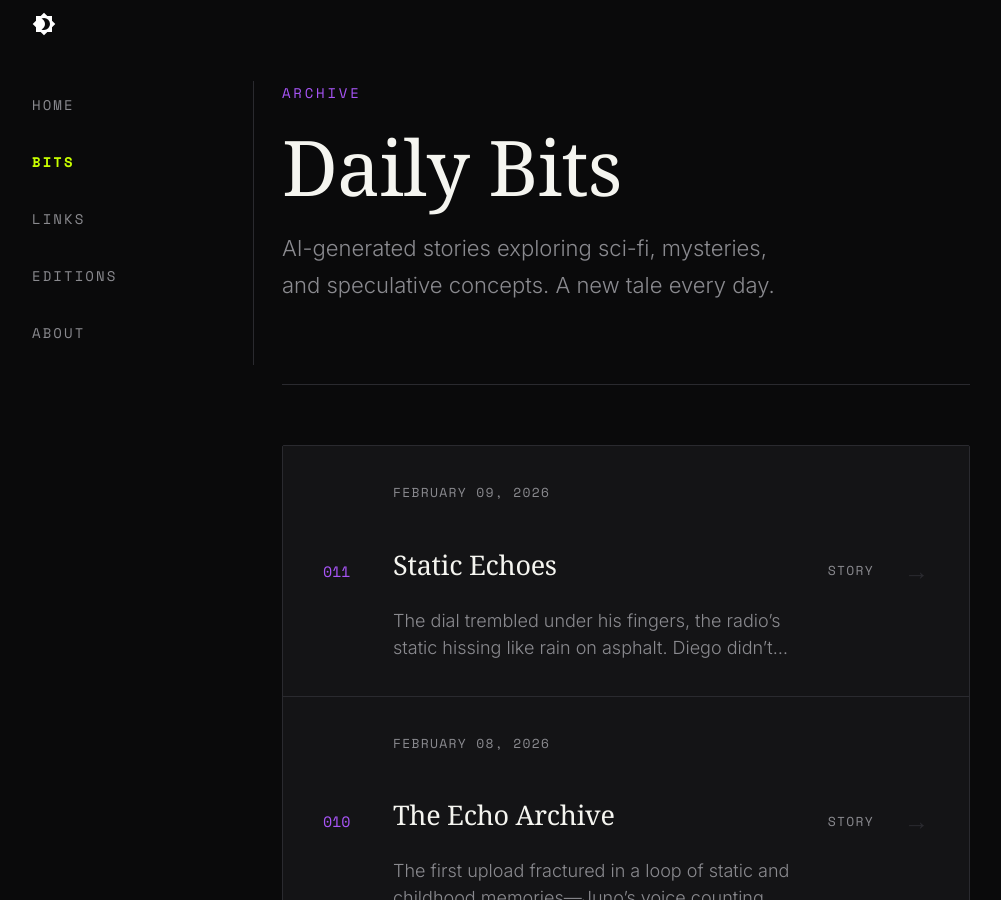
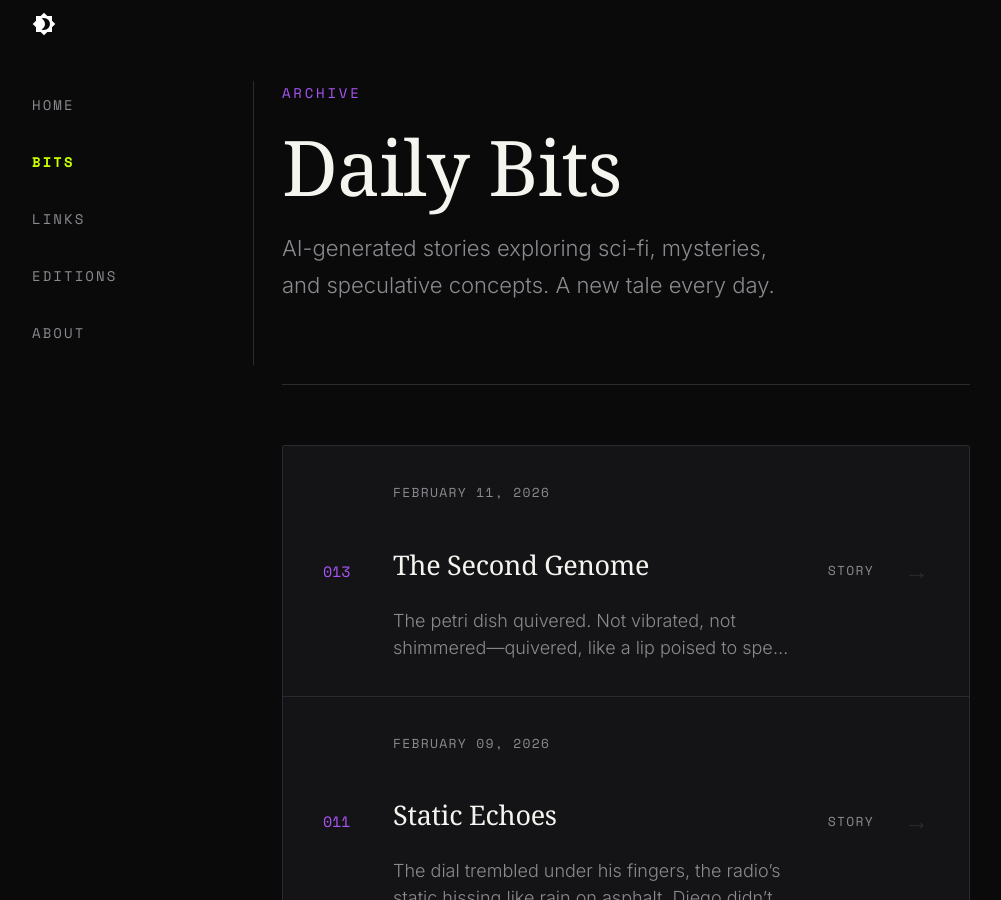
Before and after one commit to obscurebit/b1ts, an MkDocs documentation site: the page built from docs/bits/index.md, in a window 1280 px wide and 900 px high. Shown: the whole window, without its empty margins (14-1015 px from the left). Built offline with MkDocs 1.6.1 and Material for MkDocs 9.7.7, drawn with Linux system fonts in a browser that asks for light colours; some web fonts are replaced; comment, search, counter and statistics services are not loaded.

Commit message:
🤖 Daily content update - 2026-02-11

```diff
--- a/docs/bits/index.md
+++ b/docs/bits/index.md
@@ -10,6 +10,16 @@ description: AI-generated sci-fi stories, mysteries, and speculative tales
 </div>
 
 <div class="archive-list">
+  <a href="posts/2026-02-11-the-second-genome/" class="archive-item">
+    <div class="archive-item__number">013</div>
+    <div class="archive-item__content">
+      <span class="archive-item__date">February 11, 2026</span>
+      <h3 class="archive-item__title">The Second Genome</h3>
+      <p class="archive-item__excerpt">The petri dish quivered. Not vibrated, not shimmered—quivered, like a lip poised to speak. Dr. Ewa Okoro leaned closer, her breath fogging the glass. ...</p>
+    </div>
+    <span class="archive-item__category">Story</span>
+    <span class="archive-item__arrow">→</span>
+  </a>
   <a href="posts/2026-02-09-static-echoes/" class="archive-item">
     <div class="archive-item__number">011</div>
     <div class="archive-item__content">
--- a/overrides/home.html
+++ b/overrides/home.html
@@ -12,7 +12,7 @@
     <div class="ob-hero__eyebrow">
       <span class="ob-hero__date">{{ now().strftime('%B %d, %Y') if now is defined else 'Daily Updates' }}</span>
       <span class="ob-hero__divider">/</span>
-      <span class="ob-hero__edition">Edition #011</span>
+      <span class="ob-hero__edition">Edition #013</span>
     </div>
 
     <h1 class="ob-hero__title">
@@ -55,14 +55,14 @@
       <div class="ob-today__line"></div>
     </div>
 
-    <a href="{{ 'bits/posts/2026-02-09-static-echoes/' | url }}" class="ob-today__story">
+    <a href="{{ 'bits/posts/2026-02-11-the-second-genome/' | url }}" class="ob-today__story">
       <div class="ob-today__story-meta">
-        <span class="ob-today__category">Time Anomalies</span>
+        <span class="ob-today__category">Synthetic Life</span>
         <span class="ob-today__reading-time">4 min read</span>
       </div>
-      <h2 class="ob-today__story-title">Static Echoes</h2>
+      <h2 class="ob-today__story-title">The Second Genome</h2>
       <p class="ob-today__story-excerpt">
-        The dial trembled under his fingers, the radio’s static hissing like rain on asphalt. Diego didn’t notice the sweat on his brow, all his attention fixed on the oscilloscope’s jittering spike—a signal ...
+        The petri dish quivered. Not vibrated, not shimmered—quivered, like a lip poised to speak. Dr. Ewa Okoro leaned closer, her breath fogging the glass. The growth medium, a gelatinous smear of agar and ...
       </p>
       <div class="ob-today__story-cta">
         <span>Read the full story</span>
@@ -86,25 +86,34 @@
     </div>
 
     <div class="ob-links__grid">
-      <a href="https://www.frontiersin.org/journals/neuroscience/articles/10.3389/fnins.2011.00056/full" target="_blank" rel="noopener" class="ob-link ob-link--featured">
+      <a href="https://www.thehastingscenter.org/who-we-are/our-research/selected-past-projects/ethical-issues-in-synthetic-biology-four-case-studies/" target="_blank" rel="noopener" class="ob-link ob-link--featured">
         <span class="ob-link__number">01</span>
         <div class="ob-link__content">
-          <h3 class="ob-link__title">Frontiers | Psychological and Neural Mechanisms of Subjective Time Dilation</h3>
-          <p class="ob-link__desc">For a given physical duration, certain events can be experienced as subjectively longer in duration ...</p>
+          <h3 class="ob-link__title">Ethical Issues in Synthetic Biology: Four Case Studies - The Hastings Center for Bioethics</h3>
+          <p class="ob-link__desc">Ethical Issues in Synthetic Biology: Four Case Studies Investigators : Gregory Kaebnick , Tom Murray...</p>
         </div>
         <span class="ob-link__arrow">↗</span>
       </a>
 
-      <a href="https://www.sciencenewstoday.org/understanding-time-dilation-why-time-moves-differently-in-space" target="_blank" rel="noopener" class="ob-link">
+      <a href="https://www.wilsoncenter.org/sites/default/files/media/documents/publication/synbio3.pdf" target="_blank" rel="noopener" class="ob-link">
         <span class="ob-link__number">02</span>
         <div class="ob-link__content">
-          <h3 class="ob-link__title">Understanding Time Dilation: Why Time Moves Differently in Space</h3>
-          <p class="ob-link__desc">Time—it’s the rhythm of life, the silent drumbeat that structures every moment of our existence. We ...</p>
+          <h3 class="ob-link__title">https://www.wilsoncenter.org/sites/default/files/media/documents/publication/synbio3.pdf</h3>
+          <p class="ob-link__desc">%PDF-1.7 %���� 239 0 obj < > endobj xref 239 84 0000000016 00000 n 0000003375 00000 n 0000003496 000...</p>
         </div>
         <span class="ob-link__arrow">↗</span>
       </a>
 
-      <a href="{{ 'links/posts/2026-02-09-daily-links/' | url }}" class="ob-link ob-link--more">
+      <a href="https://www.bnf.fr" target="_blank" rel="noopener" class="ob-link">
+        <span class="ob-link__number">03</span>
+        <div class="ob-link__content">
+          <h3 class="ob-link__title">Accueil | BnF – Site institutionnel</h3>
+          <p class="ob-link__desc">Bibliothèque nationale de France Découvrez toutes ses richesses En ce moment à la BnF Exposition – D...</p>
+        </div>
+        <span class="ob-link__arrow">↗</span>
+      </a>
+
+      <a href="{{ 'links/posts/2026-02-11-daily-links/' | url }}" class="ob-link ob-link--more">
         <span class="ob-link__more-text">View all links</span>
         <span class="ob-link__more-count">+0 more today</span>
       </a>
```
Also changed, not shown: docs/bits/posts/2026-02-11-the-second-genome.md (added, +52 -0 lines), docs/editions.md (+10 -0 lines), docs/editions/posts/2026-02-11-edition-013.md (added, +27 -0 lines), docs/links/index.md (+10 -0 lines), docs/links/posts/2026-02-11-daily-links.md (added, +55 -0 lines), docs/substack/2026-02-11-edition-013.md (added, +74 -0 lines).
